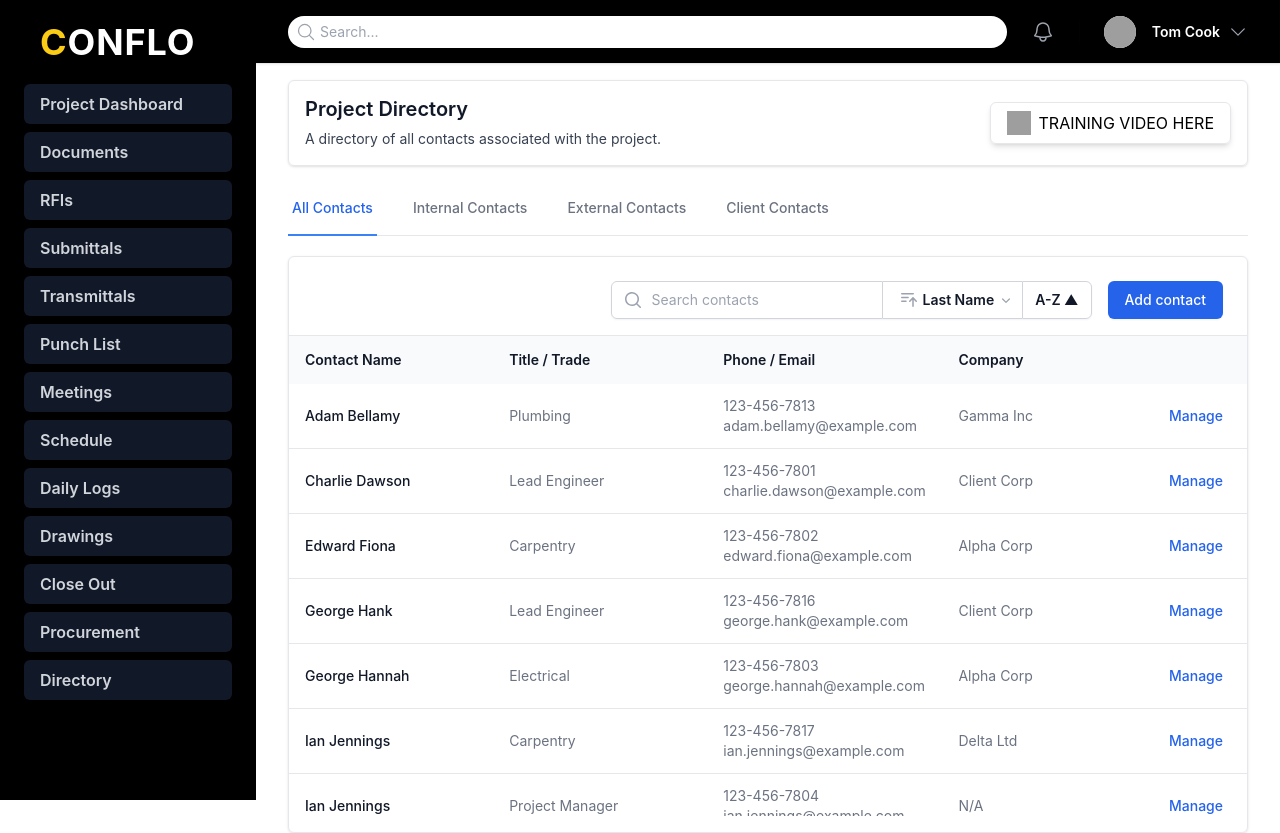
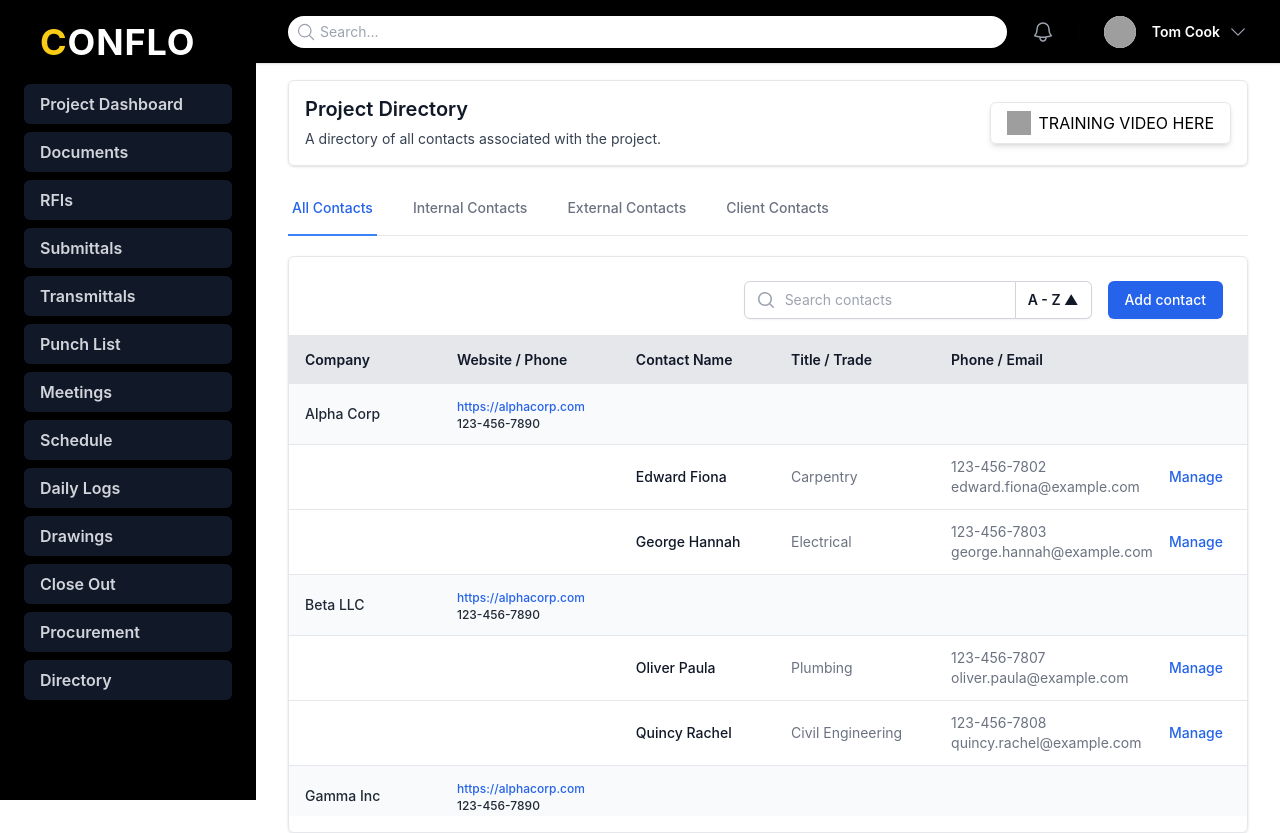
Before and after one commit to ConfloTechnologies/conflo-technologies-react-frontend, a React (Create React App) app: page /directory/project/1 in a window 1280 px wide. Built offline with nearby package versions, Linux system fonts and the light colour scheme; grey boxes are pictures that could not be loaded.

Commit message:
updated directory

```diff
--- a/src/App/pages/Directory.jsx
+++ b/src/App/pages/Directory.jsx
@@ -1,5 +1,5 @@
-import React, { useState } from 'react';
-import { BarsArrowUpIcon, ChevronDownIcon, MagnifyingGlassIcon } from '@heroicons/react/20/solid';
+import React, { useState, useEffect, useRef } from 'react';
+import { MagnifyingGlassIcon } from '@heroicons/react/20/solid';
 import NewDirectoryContactForm from '../components/NewDirectoryContactForm.component';
 
 const companiesWithContacts = {
@@ -8,6 +8,8 @@ const companiesWithContacts = {
     businessType: "Subcontractor",
     physicalAddress: "123 Alpha St, Alpha City, AC 12345",
     serviceRegions: ["California", "Nevada", "Arizona"],
+    companyOfficePhone: "123-456-7890",  // Added phone
+    websiteURL: "https://alphacorp.com",  // Added website
     contacts: [
       { firstName: "Edward", lastName: "Fiona", phone: "123-456-7802", email: "edward.fiona@example.com", role: "external", tradeCode: "Carpentry" },
       { firstName: "George", lastName: "Hannah", phone: "123-456-7803", email: "george.hannah@example.com", role: "external", tradeCode: "Electrical" }
@@ -18,6 +20,8 @@ const companiesWithContacts = {
     businessType: "Subcontractor",
     physicalAddress: "456 Beta Ave, Beta Town, BT 67890",
     serviceRegions: ["Texas", "Oklahoma", "Louisiana"],
+    companyOfficePhone: "123-456-7890",  // Added phone
+    websiteURL: "https://alphacorp.com",  // Added website
     contacts: [
       { firstName: "Oliver", lastName: "Paula", phone: "123-456-7807", email: "oliver.paula@example.com", role: "external", tradeCode: "Plumbing" },
       { firstName: "Quincy", lastName: "Rachel", phone: "123-456-7808", email: "quincy.rachel@example.com", role: "external", tradeCode: "Civil Engineering" }
@@ -28,6 +32,8 @@ const companiesWithContacts = {
     businessType: "Subcontractor",
     physicalAddress: "789 Gamma Blvd, Gamma City, GC 23456",
     serviceRegions: ["Florida", "Georgia", "South Carolina"],
+    companyOfficePhone: "123-456-7890",  // Added phone
+    websiteURL: "https://alphacorp.com",  // Added website
     contacts: [
       { firstName: "Wanda", lastName: "Xavier", phone: "123-456-7811", email: "wanda.xavier@example.com", role: "external", tradeCode: "Carpentry" },
       { firstName: "Adam", lastName: "Bellamy", phone: "123-456-7813", email: "adam.bellamy@example.com", role: "external", tradeCode: "Plumbing" }
@@ -38,6 +44,8 @@ const companiesWithContacts = {
     businessType: "Subcontractor",
     physicalAddress: "101 Delta St, Delta Town, DT 34567",
     serviceRegions: ["New York", "New Jersey", "Connecticut"],
+    companyOfficePhone: "123-456-7890",  // Added phone
+    websiteURL: "https://alphacorp.com",  // Added website
     contacts: [
       { firstName: "Ian", lastName: "Jennings", phone: "123-456-7817", email: "ian.jennings@example.com", role: "external", tradeCode: "Carpentry" },
       { firstName: "Kyle", lastName: "Laurent", phone: "123-456-7818", email: "kyle.laurent@example.com", role: "external", tradeCode: "Electrical" }
@@ -48,28 +56,45 @@ const companiesWithContacts = {
     businessType: "Subcontractor",
     physicalAddress: "202 Epsilon Rd, Epsilon City, EC 45678",
     serviceRegions: ["Illinois", "Indiana", "Ohio"],
+    companyOfficePhone: "123-456-7890",  // Added phone
+    websiteURL: "https://alphacorp.com",  // Added website
     contacts: [
       { firstName: "Quinn", lastName: "Reed", phone: "123-456-7821", email: "quinn.reed@example.com", role: "external", tradeCode: "HVAC" },
       { firstName: "Uma", lastName: "Vargas", phone: "123-456-7823", email: "uma.vargas@example.com", role: "external", tradeCode: "Carpentry" }
     ]
-  }
-};
-
-const internalTeam = [
+  },
+  "Cooper Building": {
+    legalName: "Cooper Building Inc.",
+    businessType: "General Contractor",
+    physicalAddress: "789 Cooper St, Cooper City, CC 23456",
+    serviceRegions: ["Florida", "Georgia", "South Carolina"],
+    companyOfficePhone: "123-456-7890",  // Added phone
+    websiteURL: "https://alphacorp.com",  // Added website
+    contacts: [
       { firstName: "Ian", lastName: "Jennings", phone: "123-456-7804", email: "ian.jennings@example.com", role: "internal", title: "Project Manager" },
       { firstName: "Mason", lastName: "Nolan", phone: "123-456-7819", email: "mason.nolan@example.com", role: "internal", title: "Superintendent" },
       { firstName: "Steven", lastName: "Thompson", phone: "123-456-7822", email: "steven.thompson@example.com", role: "internal", title: "Safety Officer" },
       { firstName: "Wendy", lastName: "Xavier", phone: "123-456-7811", email: "wendy.xavier@example.com", role: "internal", title: "HR Manager" },
       { firstName: "Yvonne", lastName: "Zara", phone: "123-456-7812", email: "yvonne.zara@example.com", role: "internal", title: "Lead Engineer" }
-];
+    ]
+  },
+  "Client Corp": {
+    legalName: "Client Corporation",
+    businessType: "Owner",
+    physicalAddress: "101 Client Ave, Client Town, CT 34567",
+    serviceRegions: ["New York", "New Jersey", "Connecticut"],
+    companyOfficePhone: "123-456-7890",  // Added phone
+    websiteURL: "https://alphacorp.com",  // Added website
+    contacts: [
+      { firstName: "Charlie", lastName: "Dawson", phone: "123-456-7801", email: "charlie.dawson@example.com", role: "client", title: "Lead Engineer" },
+      { firstName: "Mason", lastName: "Nora", phone: "123-456-7806", email: "mason.nora@example.com", role: "client", title: "Lead Engineer" },
+      { firstName: "Yvonne", lastName: "Zachary", phone: "123-456-7812", email: "yvonne.zachary@example.com", role: "client", title: "Lead Engineer" },
+      { firstName: "George", lastName: "Hank", phone: "123-456-7816", email: "george.hank@example.com", role: "client", title: "Lead Engineer" },
+      { firstName: "Steven", lastName: "Tina", phone: "123-456-7822", email: "steven.tina@example.com", role: "client", title: "Lead Engineer" }
+    ]
+  }
+};
 
-const clientContacts = [
-  { firstName: "Charlie", lastName: "Dawson", phone: "123-456-7801", email: "charlie.dawson@example.com", role: "client", company: "Client Corp", title: "Lead Engineer" },
-  { firstName: "Mason", lastName: "Nora", phone: "123-456-7806", email: "mason.nora@example.com", role: "client", company: "Client Corp", title: "Lead Engineer" },
-  { firstName: "Yvonne", lastName: "Zachary", phone: "123-456-7812", email: "yvonne.zachary@example.com", role: "client", company: "Client Corp", title: "Lead Engineer" },
-  { firstName: "George", lastName: "Hank", phone: "123-456-7816", email: "george.hank@example.com", role: "client", company: "Client Corp", title: "Lead Engineer" },
-  { firstName: "Steven", lastName: "Tina", phone: "123-456-7822", email: "steven.tina@example.com", role: "client", company: "Client Corp", title: "Lead Engineer" }
-];
 
 const tabs = [
   { name: 'All Contacts', href: '#', key: 'all' },
@@ -84,36 +109,53 @@ function classNames(...classes) {
 
 export default function Directory() {
   const [currentTab, setCurrentTab] = useState('all');
-  const [sortKey, setSortKey] = useState('lastName');
   const [sortOrder, setSortOrder] = useState('asc');
   const [searchQuery, setSearchQuery] = useState('');
-  const [isNewCompanyModalOpen, setIsNewCompanyModalOpen] = useState(false);
   const [isNewContactModalOpen, setIsNewContactModalOpen] = useState(false);
-  const [isDropdownOpen, setIsDropdownOpen] = useState(false);
+  const companyRefs = useRef([]);
+
+  useEffect(() => {
+    const observerOptions = {
+      root: null,
+      rootMargin: '-10px 0px -90% 0px', // Adjust this margin as needed
+      threshold: 0,
+    };
+
+    const observer = new IntersectionObserver((entries) => {
+      entries.forEach((entry) => {
+        const index = entry.target.getAttribute('data-index');
+        if (entry.isIntersecting) {
+          companyRefs.current.forEach((ref, idx) => {
+            if (idx <= index) {
+              ref.classList.remove('sticky');
+            }
+          });
+          entry.target.classList.add('sticky');
+        } else {
+          entry.target.classList.remove('sticky');
+        }
+      });
+    }, observerOptions);
+
+    companyRefs.current.forEach((ref) => {
+      if (ref) observer.observe(ref);
+    });
+
+    return () => observer.disconnect();
+  }, [companyRefs]);
 
   const handleTabClick = (tab) => {
     setCurrentTab(tab.key);
   };
 
-  const sortingOptions = [
-    { key: 'lastName', label: 'Last Name' },
-    { key: 'firstName', label: 'First Name' },
-    { key: 'company', label: 'Company Name' },
+  const getAllContacts = () => {
+    return Object.keys(companiesWithContacts).reduce((acc, company) => {
+      return [
+        ...acc,
+        { companyName: company, isCompanyRow: true, companyOfficePhone: companiesWithContacts[company].companyOfficePhone, websiteURL: companiesWithContacts[company].websiteURL },
+        ...companiesWithContacts[company].contacts.map(contact => ({ ...contact, company }))
       ];
-
-  const getAllContacts = () => {
-    let contacts = Object.keys(companiesWithContacts).reduce((acc, company) => {
-      return [...acc, ...companiesWithContacts[company].contacts.map(contact => ({ ...contact, company }))];
     }, []);
-    contacts = [...contacts, ...internalTeam.map(contact => ({ ...contact, company: null }))];
-    contacts = [...contacts, ...clientContacts.map(contact => ({ ...contact, company: "Client Corp" }))]; // Set the same company for all client contacts
-    return contacts;
-  };
-
-  const handleSort = (key) => {
-    setSortKey(key);
-    setSortOrder('asc');
-    setIsDropdownOpen(false);
   };
 
   const toggleSortOrder = () => {
@@ -122,13 +164,15 @@ export default function Directory() {
 
   const filteredUsers = [...getAllContacts()]
     .filter(user => {
+      if (user.isCompanyRow) return true; // Keep company rows
       if (currentTab === 'all') return true;
       if (currentTab === 'internal') return user.role === 'internal';
       if (currentTab === 'external') return user.role === 'external';
-      if (currentTab === 'client') return clientContacts.some(client => client.email === user.email);
+      if (currentTab === 'client') return user.role === 'client';
       return false;
     })
     .filter(user =>
+      user.isCompanyRow || // Skip filtering company rows
       user.firstName.toLowerCase().includes(searchQuery.toLowerCase()) ||
       user.lastName.toLowerCase().includes(searchQuery.toLowerCase()) ||
       user.company?.toLowerCase().includes(searchQuery.toLowerCase()) ||
@@ -136,16 +180,30 @@ export default function Directory() {
       user.title?.toLowerCase().includes(searchQuery.toLowerCase())
     )
     .sort((a, b) => {
-      const aValue = a[sortKey]?.toString().toLowerCase();
-      const bValue = b[sortKey]?.toString().toLowerCase();
+      if (a.isCompanyRow && b.isCompanyRow) {
+        const aValue = a.companyName.toLowerCase();
+        const bValue = b.companyName.toLowerCase();
 
         if (aValue < bValue) return sortOrder === 'asc' ? -1 : 1;
         if (aValue > bValue) return sortOrder === 'asc' ? 1 : -1;
+        return 0;
+      }
+
+      if (!a.isCompanyRow && !b.isCompanyRow) {
+        const aValue = a.lastName.toLowerCase();
+        const bValue = b.lastName.toLowerCase();
+
+        if (aValue < bValue) return -1;
+        if (aValue > bValue) return 1;
+        return 0;
+      }
+
       return 0;
     });
 
   return (
     <>
+      {/* Page Header Section */}
       <div className='grid grid-cols-1 sm:grid-cols-2 border p-4 rounded-md mb-4 shadow'>
         <div className='col-span-1 flex justify-start items-center'>
           <div className="sm:flex-auto">
@@ -155,7 +213,6 @@ export default function Directory() {
             </p>
           </div>
         </div>
-
         <div className='hidden sm:flex col-span-1 justify-end items-center'>
           <div className='rounded-md border px-4 py-2 shadow shadow-md flex items-center space-x-2'>
             <img src="https://example.com/youtube-icon.png" alt="YouTube" className="h-6 w-6"/>
@@ -164,6 +221,7 @@ export default function Directory() {
         </div>
       </div>
 
+      {/* Page Menu Tabs Section */}
       <div className='mb-5'>
         <div className="sm:hidden">
           <label htmlFor="tabs" className="sr-only">
@@ -181,14 +239,13 @@ export default function Directory() {
             ))}
           </select>
         </div>
-
         <div className="hidden sm:block">
           <div className="border-b">
             <nav aria-label="Tabs" className="-mb-px flex space-x-8">
               {tabs.map((tab) => (
                 <a
                   key={tab.name}
-                  href={tab.href}
+                  href="#"
                   onClick={() => handleTabClick(tab)}
                   aria-current={currentTab === tab.key ? 'page' : undefined}
                   className={classNames(
@@ -206,13 +263,15 @@ export default function Directory() {
         </div>
       </div>
 
+      {/* Main Directory Card */}
       <div className="border rounded-md shadow">
+
+        {/* Search-Bar, Filter, A-Z, and Add-Contact Button */}
         <div className='px-6 pt-6'>
           <div className="sm:flex sm:items-center">
             <div className="sm:flex-auto">
-              {/* padding for left hand side  */}
+              {/* padding for left hand side */}
             </div>
-
             <div className="mt-3 sm:ml-4 sm:mt-0 relative">
               <label htmlFor="mobile-search-candidate" className="sr-only">Search</label>
               <label htmlFor="desktop-search-candidate" className="sr-only">Search</label>
@@ -244,48 +303,17 @@ export default function Directory() {
                 <div className="hidden sm:flex relative items-center">
                   <button
                     type="button"
-                    className="relative inline-flex items-center px-3 py-2 text-sm font-semibold text-gray-900 border-gray-300 border-t border-b hover:bg-gray-50"
-                    onClick={() => setIsDropdownOpen(!isDropdownOpen)}
-                  >
-                    <BarsArrowUpIcon aria-hidden="true" className="hidden md:flex mx-1 h-5 w-5 text-gray-400" />
-                    {sortingOptions.find(option => option.key === sortKey)?.label}
-                    <ChevronDownIcon aria-hidden="true" className=" pl-1 -mr-1 h-5 w-5 text-gray-400" />
-                  </button>
-
-                  <button
-                    type="button"
-                    className="relative inline-flex items-center rounded-r-md px-3 py-2 text-sm font-semibold text-gray-900 border-gray-300 border hover:bg-gray-50"
+                    className="relative inline-flex items-center rounded-r-md px-3 py-2 text-sm font-semibold text-gray-900 border-gray-300 border-r border-b border-t hover:bg-gray-50"
                     onClick={toggleSortOrder}
                   >
-                    {sortOrder === 'asc' ? 'A-Z ▲' : 'Z-A ▼'}
+                    {sortOrder === 'asc' ? 'A - Z ▲' : 'Z - A ▼'}
                   </button>
-
-                  {isDropdownOpen && (
-                    <div className="absolute right-0 mt-2 z-30 w-48 rounded-md shadow-lg bg-white ring-1 ring-black ring-opacity-5" style={{top: '100%'}}>
-                      <div className="py-1" role="menu" aria-orientation="vertical" aria-labelledby="options-menu">
-                        {sortingOptions.map(option => (
-                          <button
-                          key={option.key}
-                          onClick={() => {
-                            handleSort(option.key);
-                            setIsDropdownOpen(false); // Close the dropdown after selecting an option
-                          }}
-                          className={`block w-full px-4 py-2 text-sm text-gray-800 hover:bg-blue-100 hover:text-gray-900 ${sortKey === option.key ? 'bg-gray-100' : ''}`}
-                          role="menuitem"
-                        >
-                          {option.label}
-                        </button>
-                        ))}
-                      </div>
-                    </div>
-                  )}
                 </div>
               </div>
             </div>
-
             <div className="flex my-6 sm:my-0 ml-4">
               <div className="flex-auto">
-              {/* padding for left hand side  */}
+                {/* padding for left hand side */}
               </div>
               <button
                 type="button"
@@ -298,73 +326,80 @@ export default function Directory() {
           </div>
         </div>
 
+        {/* Table of Contacts */}
         <div className="mt-4 flow-root border-t pb-4">
           <div className="align-middle inline-block min-w-full">
             <div className="overflow-auto" style={{ minHeight: '480px', maxHeight: '480px' }}>
             <table className="min-w-full">
-                <thead className="bg-gray-50 sticky top-0 z-20">
+  <thead className="bg-gray-200 sticky top-0 z-20">
     <tr>
-                    <th
-                      scope="col"
-                      className="py-3.5 pr-3 text-left text-sm font-semibold text-gray-900 px-4 cursor-pointer"
-                      style={{ width: '25%' }}
-                    >
+      <th scope="col" className="py-3.5 pr-3 text-left text-sm font-semibold text-gray-900 px-4" style={{ width: '20%' }}>
+        Company
+      </th>
+      <th scope="col" className="py-3.5 pr-3 text-left text-sm font-semibold text-gray-900 px-4 hidden xl:table-cell" style={{ width: '20%' }}>
+        Website / Phone
+      </th>
+      <th scope="col" className="py-3.5 pr-3 text-left text-sm font-semibold text-gray-900 px-4" style={{ width: '20%' }}>
         Contact Name
-                      {/* {sortKey === 'firstName' && (sortOrder === 'asc' ? ' ▲' : ' ▼')}
-                      {sortKey === 'lastName' && (sortOrder === 'asc' ? ' ▲' : ' ▼')} */}
       </th>
-                    <th
-                      scope="col"
-                      className="py-3.5 text-left text-sm font-semibold text-gray-900 cursor-pointer hidden sm:table-cell "
-                      style={{ width: '25%' }}
-                    >
-                      {currentTab === "all" ? (
-                        "Title / Trade"
-                      ) : currentTab === "internal" || currentTab === "client" ? (
-                        "Title"
-                      ) : (
-                        "Trade"
-                      )}
-                      {/* {sortKey === 'role' && (sortOrder === 'asc' ? ' ▲' : ' ▼')} */}
-
+      <th scope="col" className="py-3.5 text-left text-sm font-semibold text-gray-900 hidden md:table-cell" style={{ width: '20%' }}>
+        Title / Trade
       </th>
-                    <th
-                      scope="col"
-                      className="py-3.5 text-left text-sm font-semibold text-gray-900 cursor-pointer hidden sm:table-cell "
-                      style={{ width: '25%' }}
-                    >
+      <th scope="col" className="py-3.5 text-left text-sm font-semibold text-gray-900 hidden sm:table-cell" style={{ width: '20%' }}>
         Phone / Email
       </th>
-                    <th
-                      scope="col"
-                      className="py-3.5 text-left text-sm font-semibold text-gray-900 cursor-pointer hidden md:table-cell "
-                      style={{ width: '25%' }}
-                    >
-                      Company
-                      {/* {sortKey === 'company' && (sortOrder === 'asc' ? ' ▲' : ' ▼')} */}
-                    </th>
-                    <th scope="col" className="relative py-3.5 px-4" style={{ width: '25%' }} />
+      <th scope="col" className="relative py-3.5 px-4" style={{ width: '10%' }} />
     </tr>
   </thead>
-                <tbody className="bg-white divide-y divide-gray-200 ">
-                  {filteredUsers.map((user, idx) => (
-                    <tr key={idx} >
-                      <td className="whitespace-nowrap pl-4 py-3 text-sm font-medium text-gray-900 text-left">{user.firstName} {user.lastName}</td>
-                      <td className="whitespace-nowrap py-3 text-sm text-gray-500 hidden sm:table-cell text-left">
-                        { user.title ? user.title : user.tradeCode}
+  <tbody className="bg-white divide-y divide-gray-200">
+    {Object.keys(companiesWithContacts).map((companyName, companyIdx) => (
+      <React.Fragment key={`company-${companyIdx}`}>
+        <tr className="bg-gray-50 sticky top-[48px] z-10">
+          <td className="px-4 py-3 text-sm font-medium text-gray-800" style={{ width: '20%' }}>
+            {companyName}
           </td>
-                      <td className="whitespace-nowrap py-3 text-sm text-gray-500 hidden sm:table-cell text-left">
-                        {user.phone} <br />
-                        {user.email}
+          <td className="px-4 py-3 text-sm font-medium text-gray-800 hidden xl:table-cell" style={{ width: '20%' }}>
+            <div>
+              <a href={companiesWithContacts[companyName].websiteURL} target="_blank" rel="noopener noreferrer" className="text-blue-600 hover:text-blue-900 text-xs">
+                {companiesWithContacts[companyName].websiteURL}
+              </a>
+            </div>
+            <div className='text-xs'>
+              {companiesWithContacts[companyName].companyOfficePhone}
+            </div>
           </td>
-                      <td className="whitespace-nowrap py-3 text-sm text-gray-500 hidden md:table-cell text-left">{user.company || 'N/A'}</td>
-                      <td className="whitespace-nowrap pr-6 py-3 text-center text-sm font-medium">
+          <td colSpan={4} className="px-4 py-3 text-sm font-medium text-gray-800">
+            {/* Empty cell for alignment */}
+          </td>
+        </tr>
+        {companiesWithContacts[companyName].contacts.map((contact, contactIdx) => (
+          <tr key={`contact-${companyIdx}-${contactIdx}`}>
+            <td className="whitespace-nowrap pl-4 py-3 text-sm font-medium text-gray-900 text-left" style={{ width: '20%' }}>
+              {/* Empty column for alignment */}
+            </td>
+            <td className="whitespace-nowrap pl-4 py-3 text-sm font-medium text-gray-900 text-left hidden xl:table-cell" style={{ width: '20%' }}>
+              {/* Empty column for alignment */}
+            </td>
+            <td className="whitespace-nowrap pl-4 py-3 text-sm font-medium text-gray-900 text-left" style={{ width: '20%' }}>
+              {contact.firstName} {contact.lastName}
+            </td>
+            <td className="whitespace-nowrap py-3 text-sm text-gray-500 hidden md:table-cell text-left" style={{ width: '20%' }}>
+              {contact.title ? contact.title : contact.tradeCode}
+            </td>
+            <td className="whitespace-nowrap py-3 text-sm text-gray-500 hidden sm:table-cell text-left" style={{ width: '20%' }}>
+              {contact.phone} <br />
+              {contact.email}
+            </td>
+            <td className="whitespace-nowrap pr-6 py-3 text-center text-sm font-medium" style={{ width: '10%' }}>
               <a href="#" className="text-blue-600 hover:text-blue-900">Manage</a>
             </td>
           </tr>
         ))}
+      </React.Fragment>
+    ))}
   </tbody>
 </table>
+
             </div>
           </div>
         </div>
```
Lines whose indentation alone changed are shown as unchanged.
